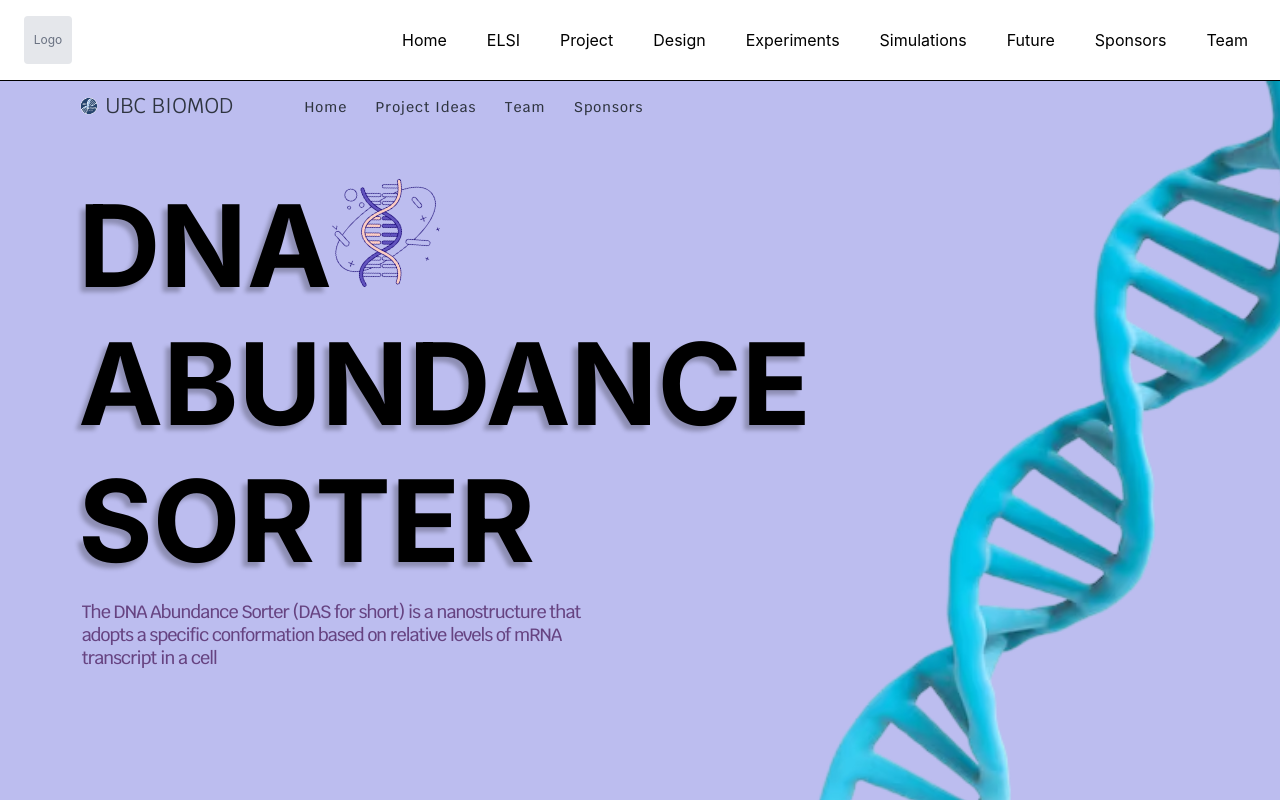
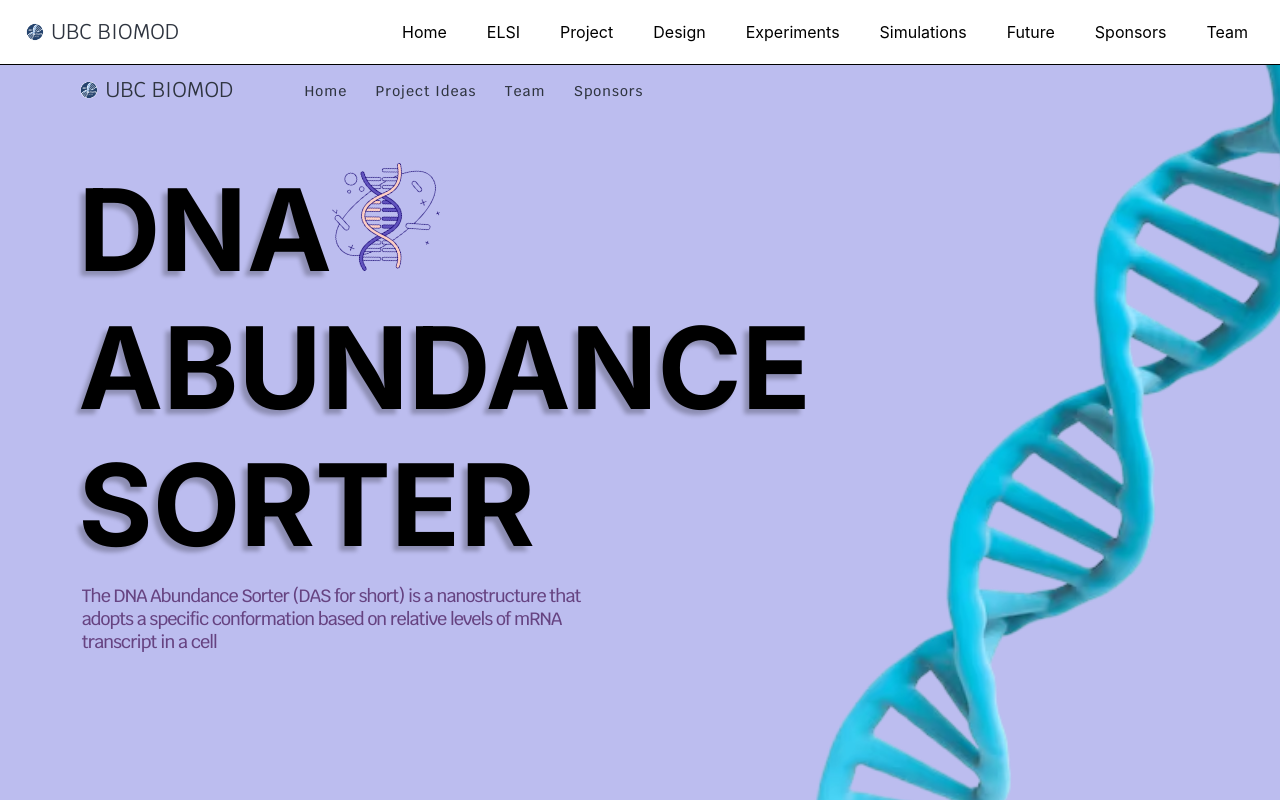
Before and after one commit to ubc-biomod/biomod2026, a React (Vite) app: page / in a window 1280 px wide. Shown: the top 800 px of the page. Built offline with nearby package versions, Linux system fonts and the light colour scheme.

Commit message:
merge main

```diff
--- a/src/App.tsx
+++ b/src/App.tsx
@@ -9,6 +9,7 @@ import TeamPage from './pages/Team';
 import SponsorsPage from './pages/Sponsors';
 import FuturePage from './pages/Future';
 import SimulationPage from './pages/Simulation';
+import logo from "./assets/images/logo.png";
 
 const pages = [
   { name: "Home", path: "/" },
@@ -38,8 +39,23 @@ function App() {
   return (
     <Router>
       <nav className="w-full border-b px-6 py-4 flex items-center gap-6 bg-white">
-        <div className="w-12 h-12 bg-gray-200 rounded flex items-center justify-center text-xs text-gray-500">
-          Logo
+        <div style={{ display: "flex", alignItems: "center", gap: "5px" }}>
+          <img
+            src={logo}
+            alt=""
+            style={{ width: "22px", height: "22px", objectFit: "contain" }}
+          />
+          <span
+            style={{
+              fontFamily: "'Krub', sans-serif",
+              fontWeight: 400,
+              fontSize: "clamp(0.9rem, 1.67vw, 1.5rem)",
+              lineHeight: "100%",
+              color: "#2E343F",
+            }}
+          >
+            UBC BIOMOD
+          </span>
         </div>
 
         <div className="flex gap-6 ml-auto">
```
